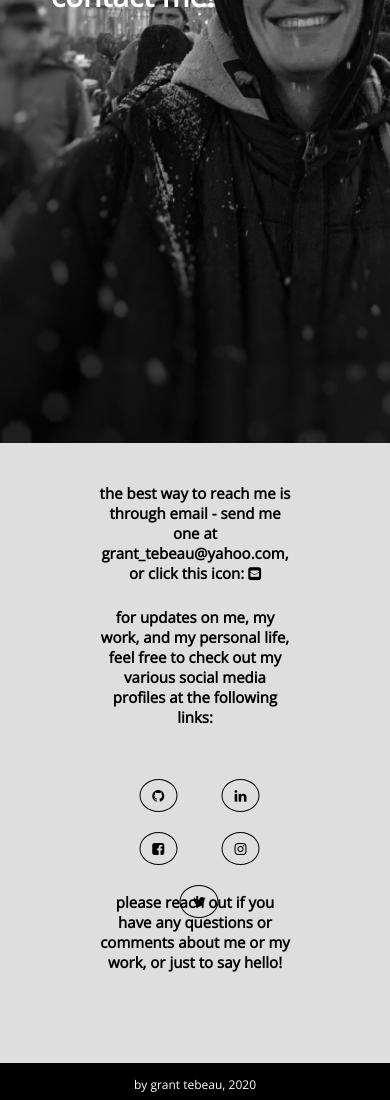
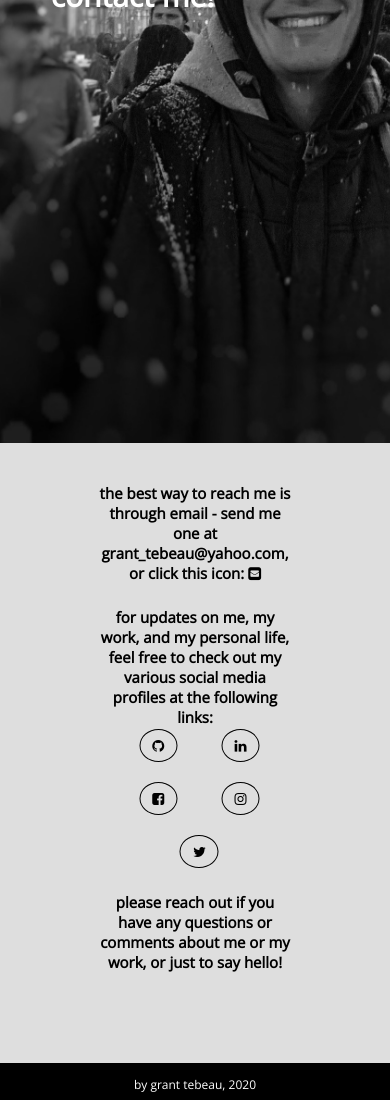
Before and after one commit to granttebeau/My-Website, a plain HTML site: page contact.html in a window 390 px wide. Shown: the part 337-1437 px from the top of the page. Drawn offline with nearby package versions, Linux system fonts and the light colour scheme.

Commit message:
Update style.css

```diff
--- a/css/style.css
+++ b/css/style.css
@@ -693,7 +693,7 @@ footer p {
   }
 
   #contactme ul {
-    top: 50%;
+    top: 42%;
   }
 }
 
```
